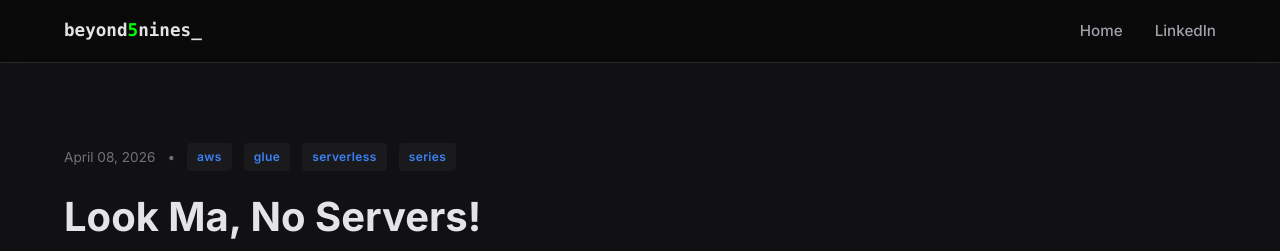
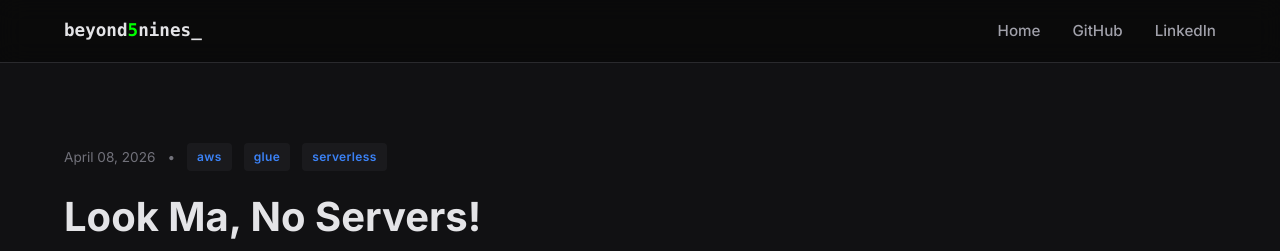
Before and after one commit to beyond5nines/beyond5nines.github.io, a Jekyll site: the page built from _posts/2026-04-08-look-ma-no-servers.md, in a window 1280 px wide and 900 px high. Shown: the top 251 px of the window. Built offline with Jekyll 4.4.1, drawn with Linux system fonts in a browser that asks for light colours.

Commit message:
Add GitHub link to nav/footer, remove series from categories

```diff
--- a/_layouts/default.html
+++ b/_layouts/default.html
@@ -33,6 +33,7 @@
       </a>
       <div class="nav-links">
         <a href="{{ '/' | relative_url }}" {% if page.url == '/' %}class="active"{% endif %}>Home</a>
+        <a href="https://github.com/beyond5nines" target="_blank" rel="noopener">GitHub</a>
         <a href="https://www.linkedin.com/in/rahul-nyc/" target="_blank" rel="noopener">LinkedIn</a>
       </div>
     </div>
@@ -50,6 +51,7 @@
           <p>Engineering insights beyond the standard.</p>
         </div>
         <div class="footer-links">
+          <a href="https://github.com/beyond5nines" target="_blank" rel="noopener">GitHub</a>
           <a href="https://www.linkedin.com/in/rahul-nyc/" target="_blank" rel="noopener">LinkedIn</a>
           <a href="mailto:beyond5nines@gmail.com">beyond5nines@gmail.com</a>
         </div>
--- a/_posts/2026-04-08-look-ma-no-servers.md
+++ b/_posts/2026-04-08-look-ma-no-servers.md
@@ -2,7 +2,7 @@
 layout: post
 title: "Look Ma, No Servers!"
 date: 2026-04-08 12:00:00 -0000
-categories: aws glue serverless series
+categories: aws glue serverless
 series: Look Ma! no servers
 pinned: true
 ---
```
